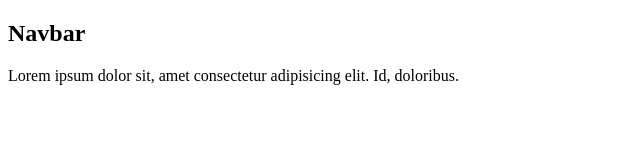
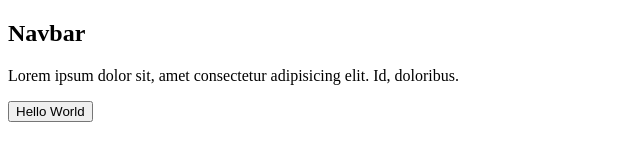
Before and after one commit to UnbiasedEagle/git-one, a plain HTML site: page index.html in a window 1280 px wide. Shown: the whole page, without its empty margins (0-640 px from the left). Drawn offline with Linux system fonts and the light colour scheme.

Commit message:
created a button

```diff
--- a/index.html
+++ b/index.html
@@ -13,6 +13,7 @@
           Lorem ipsum dolor sit, amet consectetur adipisicing elit. Id,
           doloribus.
         </p>
+        <button>Hello World</button>
       </nav>
     </header>
   </body>
```
